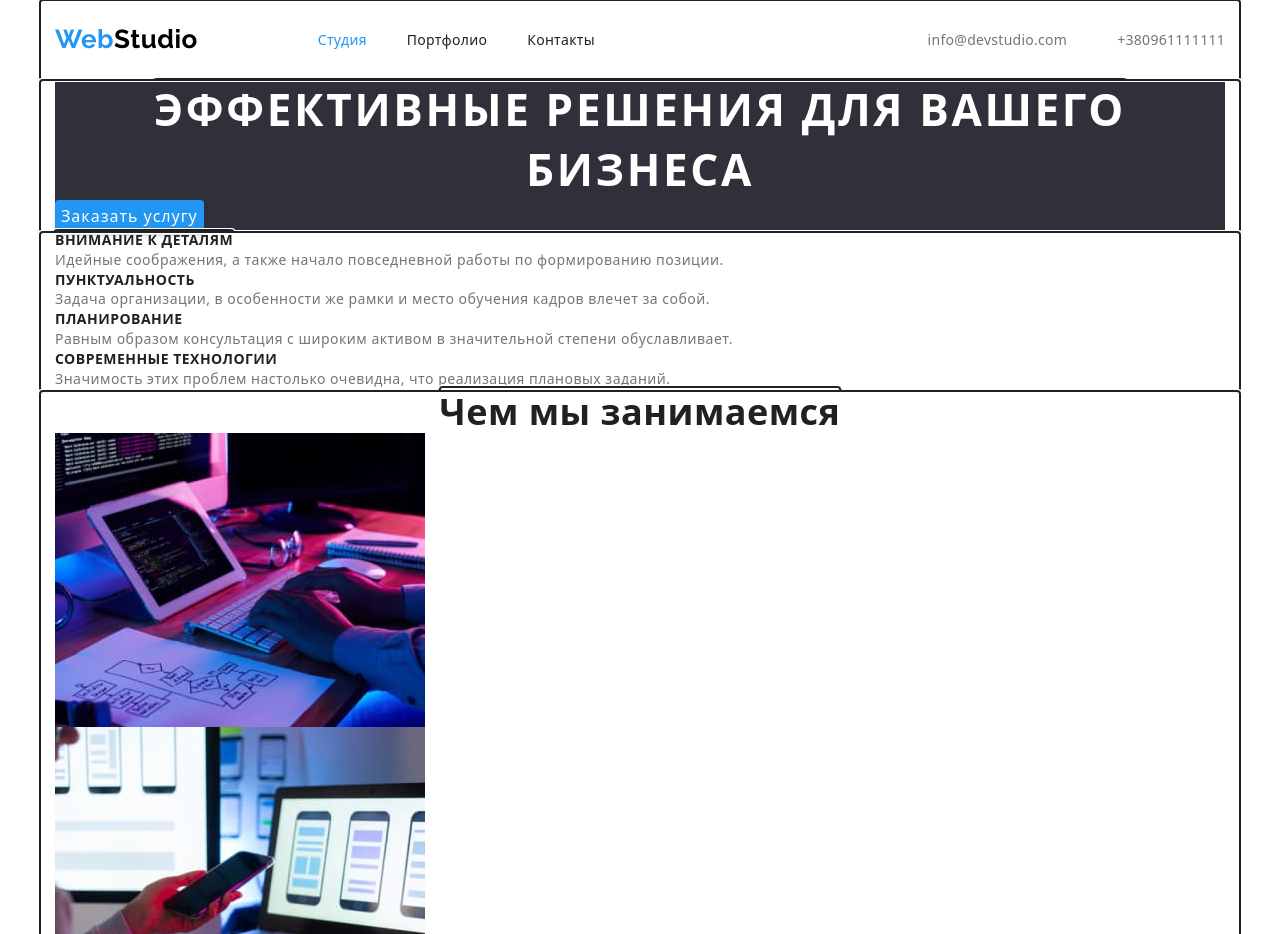
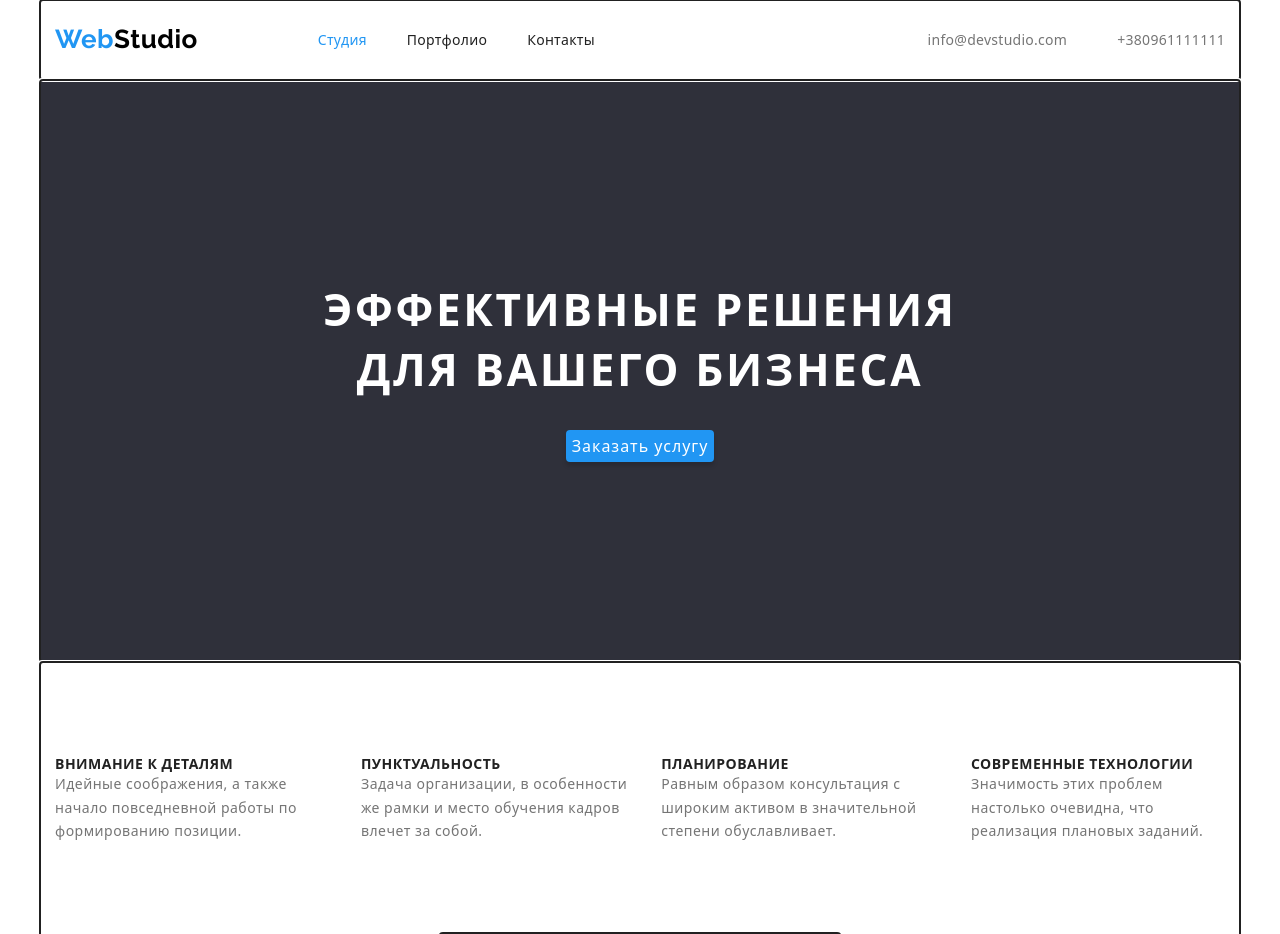
Before and after one commit to SergiiGrygor/goit-markup-hw-03, a plain HTML site: page index.html in a window 1280 px wide. Shown: the top 934 px of the page. Drawn offline with nearby package versions, Linux system fonts and the light colour scheme.

Commit message:
page one css

```diff
--- a/css/styles.css
+++ b/css/styles.css
@@ -1,3 +1,11 @@
+*,
+*::before,
+*::after {
+  box-sizing: border-box;
+}
+
+/* Остальной код */
+
 :root {
   /* fonts */
   --main-font: 'Roboto';
@@ -130,11 +138,18 @@ img{
 .contacts-link:focus {
   color: var(--accent-clr);
 }
+
 /* Hero */
-.hero {
+
+.hero-container{
   background-color: var(--secondary-background);
+  padding-top: 200px;
+  padding-bottom: 200px;
 }
 .hero-header {
+  padding-bottom: 30px;
+  margin: auto;
+  width: 696px;
   font-weight: 900;
   font-size: 44px;
   line-height: 1.36;
@@ -145,6 +160,7 @@ img{
 }
 /* button*/
 .hero-button {
+  margin: auto;
   border: none;
   cursor: pointer;
   background: #2196f3;
@@ -167,6 +183,15 @@ img{
   border-radius: 4px;
 }
 /* Feature */
+.feature-item:not(:last-child){
+  margin-right: 30px;
+}
+.feature-list{
+  margin: auto;
+  display: flex;
+  padding-top: 94px;
+  padding-bottom: 94px;
+}
 .visually-hidden {
   position: absolute;
   width: 1px;
@@ -193,30 +218,53 @@ img{
   color: var(--secondary-clr);
 }
 
-/* work and tean title */
+/* work and team title */
+
 .section-title {
+  padding-bottom: 50px;
   font-size: 36px;
   line-height: 1.16;
   text-align: center;
 }
+
+/* work */
+.work-list{
+   display: flex;
+}
+.work-img:not(:last-child){
+  margin-right: 30px;
+}
+
 /* team */
+.team-list{
+  display: flex;
+  padding-bottom: 94px;
+}
+.team-item:not(:last-child){
+  margin-right:30px;
+}
 .team-member {
+  padding-top: 30px;
   font-weight: 500;
   font-size: 16px;
   line-height: 1.18;
   text-align: center;
 }
 .team-member-prof {
+  padding-top: 10px;
   font-size: 16px;
   line-height: 1.18;
   text-align: center;
   color: var(--secondary-clr);
 }
 /* footer */
-.footer {
+.footer-container {
+  padding-top: 60px;
+  padding-bottom: 60px;
   background-color: var(--secondary-background);
 }
 .address {
+  padding-top: 20px;
   font-style: normal;
 }
 .link-address {
--- a/index.html
+++ b/index.html
@@ -43,7 +43,7 @@
   </header>
   <main>
     <!-- Hero -->
-    <div class="container">
+    <div class="container hero-container">
     <section class="hero">
         <h1 class="hero-header">Эффективные решения для вашего бизнеса</h1>
         <button class="hero-button" type="button">Заказать услугу</button>
@@ -51,26 +51,26 @@
     </div>
     <!-- Feature-->
     <section class="feature">
-      <div class="container">
+      <div class="container feature-container">
         <h2 class="visually-hidden">Особенность</h2>
         <ul class="feature-list list">
-          <li>
+          <li class="feature-item">
             <h3 class="feature-title">Внимание к деталям</h3>
             <p class="feature-text">Идейные соображения, а также начало повседневной работы по формированию позиции.</p>
           </li>
-          <li>
+          <li class="feature-item">
             <h3 class="feature-title">Пунктуальность</h3>
             <p class="feature-text">
               Задача организации, в особенности же рамки и место обучения кадров влечет за собой.
             </p>
           </li>
-          <li>
+          <li class="feature-item">
             <h3 class="feature-title">Планирование</h3>
             <p class="feature-text">
               Равным образом консультация с широким активом в значительной степени обуславливает.
             </p>
           </li>
-          <li>
+          <li class="feature-item">
             <h3 class="feature-title">Современные технологии</h3>
             <p class="feature-text">Значимость этих проблем настолько очевидна, что реализация плановых заданий.</p>
           </li>
@@ -82,14 +82,14 @@
       <div class="container">
         <h2 class="section-title">Чем мы занимаемся</h2>
         <ul class="work-list list">
-          <li>
-            <img class="work-img" src="./images/box1.jpg" alt="верстка" width="370" />
+          <li class="work-img">
+            <img  src="./images/box1.jpg" alt="верстка" width="370" />
           </li>
-          <li>
-            <img class="work-img" src="./images/box2.jpg" alt="мультиплатформа" width="370" />
+          <li class="work-img">
+            <img  src="./images/box2.jpg" alt="мультиплатформа" width="370" />
           </li>
-          <li>
-            <img class="work-img" src="./images/box3.jpg" alt="дизайн" width="370" />
+          <li class="work-img">
+            <img  src="./images/box3.jpg" alt="дизайн" width="370" />
           </li>
         </ul>
       </div>
@@ -125,7 +125,7 @@
   </main>
   <!-- Подвал -->
   <footer class="footer">
-    <div class="container">
+    <div class="container footer-container">
     <a class="logo link" href="./index.html"><span class="logo-web">Web</span>Studio</a>
     <address class="address">
       <ul class="address-list list">
```
Also changed, not shown: portfolio.html (+1 -1 lines).
